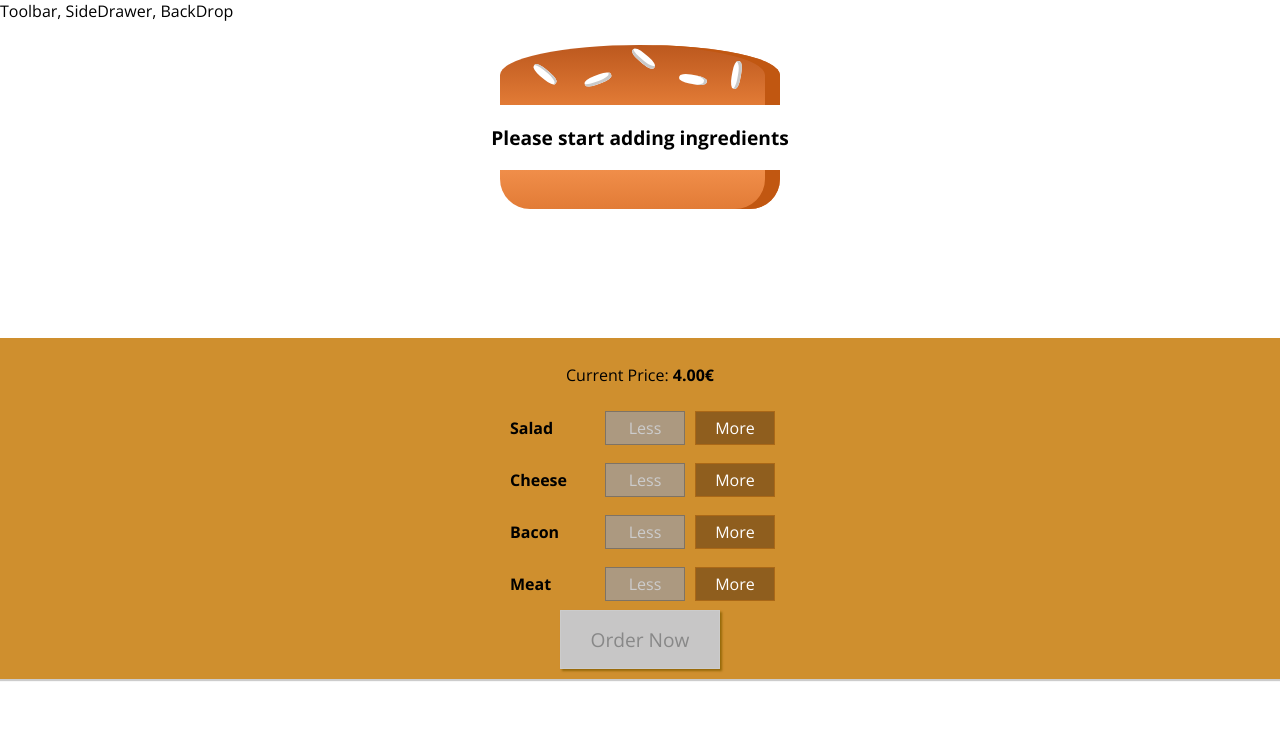
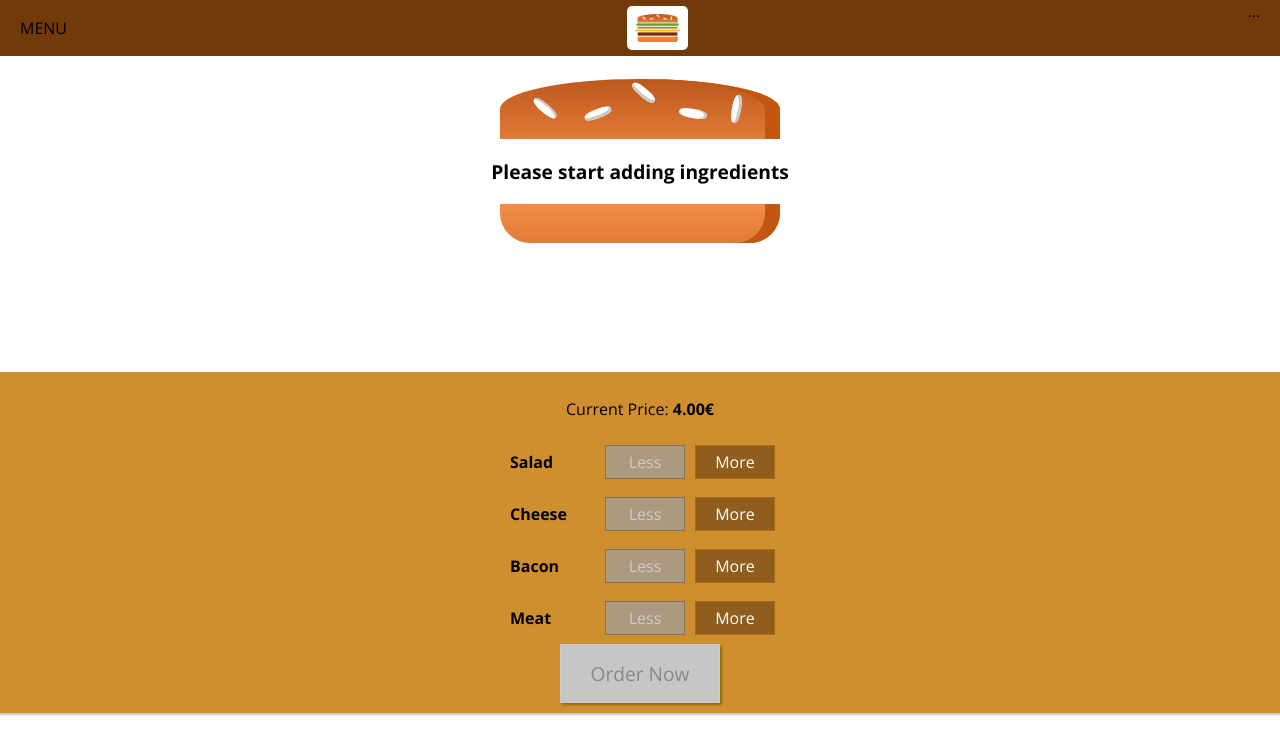
Before and after one commit to joaopinheiro10/react-app, a React app: page / in a window 1280 px wide. Shown: the top 754 px of the page. Built offline with nearby package versions, Linux system fonts and the light colour scheme.

Commit message:
added toolbar

```diff
--- a/src/components/layout/layout.css
+++ b/src/components/layout/layout.css
@@ -1,4 +1,4 @@
 .Content
 {
-    margin-top: 16px;
+    margin-top: 72px;
 }
--- a/src/components/layout/layout.js
+++ b/src/components/layout/layout.js
@@ -2,14 +2,14 @@
 
 import Aux from '../../hoc/Aux';
 import classes from './layout.css';
+import Toolbar from '../navigation/toolbar/toolbar';
+
 
 const layout = (props) =>
 {
     return (
         <Aux>
-            <div>
-                Toolbar, SideDrawer, BackDrop
-            </div>
+            <Toolbar />
             <main className={classes.Content}>
                 {props.children}
             </main>
--- /dev/null
+++ b/src/components/logo/logo.css
@@ -0,0 +1,13 @@
+.Logo
+{
+    background-color: white;
+    padding: 8px;
+    height: 80%;
+    box-sizing: border-box;
+    border-radius: 5px;
+}
+
+.Logo img
+{
+    height: 100%;
+}
--- /dev/null
+++ b/src/components/logo/logo.js
@@ -0,0 +1,12 @@
+import React from 'react';
+
+import burgerLogo from '../../assets/images/burger-logo.png';
+import classes from './logo.css';
+
+const logo = (props) => (
+    <div className={classes.Logo}>
+        <img src={burgerLogo} alt="My Burger Logo" />
+    </div>
+);
+
+export default logo;
--- /dev/null
+++ b/src/components/navigation/toolbar/toolbar.css
@@ -0,0 +1,20 @@
+.Toolbar
+{
+    height: 56px;
+    width: 100%;
+    position: fixed;
+    top: 0;
+    left: 0;
+    background-color: #703B09;
+    display: flex;
+    justify-content: space-between;
+    align-items: center;
+    padding: 0 20px;
+    box-sizing: border-box;
+    z-index: 90;
+}
+
+.Toolbar nav
+{
+    height: 100%;
+}
--- /dev/null
+++ b/src/components/navigation/toolbar/toolbar.js
@@ -0,0 +1,16 @@
+import React from 'react';
+
+import classes from './toolbar.css';
+import Logo from '../../logo/logo';
+
+const toolbar = (props) => (
+    <header className={classes.Toolbar}>
+        <div>MENU</div>
+        <Logo />
+        <nav>
+            ...
+        </nav>
+    </header>
+);
+
+export default toolbar;
```
Also changed, not shown: src/assets/images/burger-logo.png (added).
